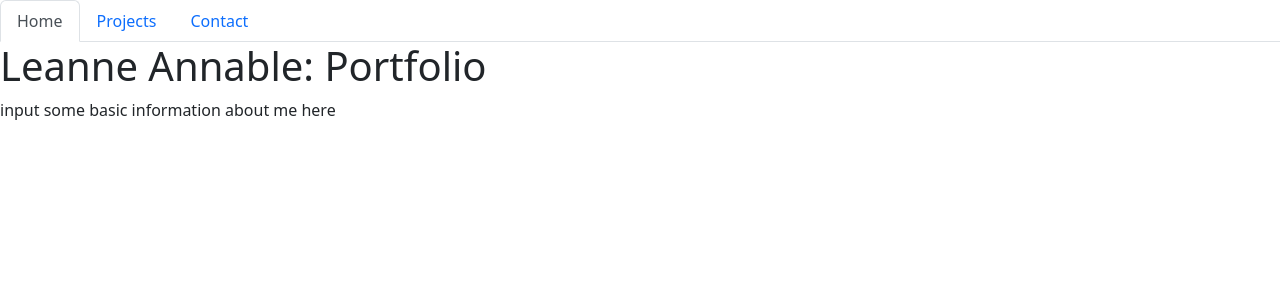
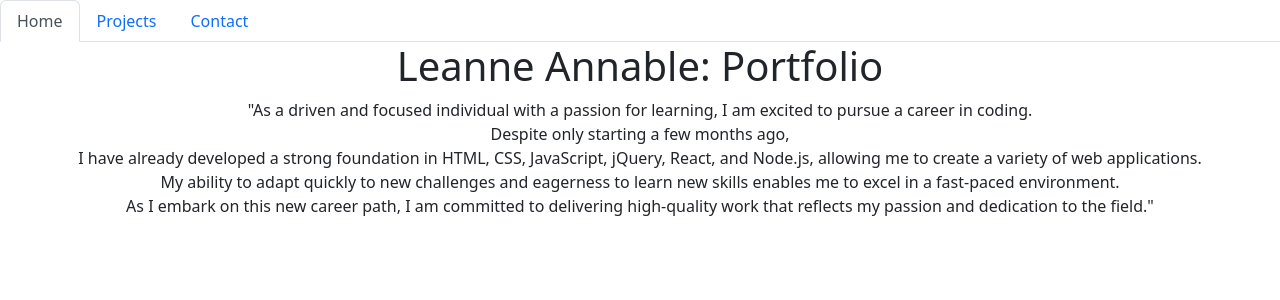
Before and after one commit to Leanne-Annable/React-Portfolio, a React (Create React App) app in the folder reactportfolio/: page / in a window 1280 px wide. Shown: the top 300 px of the page. Built offline with nearby package versions, Linux system fonts and the light colour scheme.

Commit message:
added css files for each page

```diff
--- a/reactportfolio/src/App.js
+++ b/reactportfolio/src/App.js
@@ -1,15 +1,15 @@
 import React from 'react';
 import { BrowserRouter as Router, Route, Routes } from 'react-router-dom';
 import NavTabs from './components/NavTabs';
-import Home from './components/pages/Home';
-import Projects from './components/pages/projects';
-import Contact from './components/pages/Contact';
+import Home from './components/pages/Home/Home';
+import Projects from './components/pages/Projects/Projects';
+import Contact from './components/pages/Contact/Contact';
 
 
 function App() {
   return (
     <Router>
-      <div>
+      <div className="mainApp">
         <NavTabs />
         {/* Wrap Route elements in a Routes component */}
         <Routes>
--- a/reactportfolio/src/components/NavTabs.js
+++ b/reactportfolio/src/components/NavTabs.js
@@ -1,10 +1,12 @@
 import React from 'react';
 import { NavLink } from 'react-router-dom';
+import "./NavTabs.css";
 
 function NavTabs() {
   return (
     <ul className="nav nav-tabs">
       <li className="nav-item">
+        {/* Used code from 13.3.6 coursework for Navbar layout */}
         {/* NavLink is the same as using an <a> tag e.g <a href="/about">About</a>*/}
         <NavLink
           to="/"
--- a/reactportfolio/src/components/pages/Contact.js
+++ /dev/null
@@ -1,16 +0,0 @@
-import React from 'react';
-
-
-function Contact(props) {
-  return (
-    <div>
-      <h1>Contact Me!</h1>
-      <p>
-        Please feel free to contact me for further information about my work.
-      </p>
-
-    </div>
-  );
-}
-
-export default Contact;
--- /dev/null
+++ b/reactportfolio/src/components/pages/Contact/Contact.js
@@ -0,0 +1,29 @@
+import React from 'react';
+import "./Contact.css"
+
+
+function Contact(props) {
+  return (
+    <div className="contact">
+      <h1>Contact Me!</h1>
+      <p>
+        Please feel free to contact me for further information about my work.
+      </p>
+      {/* Contact page:
+
+Must include contact information:
+
+Email address
+
+Link to a PDF version of your CV
+
+Link to your GitHub profile
+
+Link to your LinkedIn page
+
+Must have a contact form for handling events */}
+    </div>
+  );
+}
+
+export default Contact;
--- a/reactportfolio/src/components/pages/Home.js
+++ /dev/null
@@ -1,15 +0,0 @@
-import React from "react";
-
-function Home() {
-  return (
-    <div>
-      <h1>Leanne Annable:  Portfolio</h1>
-      {/* need to insert an image/avatar of me */}
-      <p>
-        input some basic information about me here
-      </p>
-    </div>
-  );
-}
-
-export default Home;
--- /dev/null
+++ b/reactportfolio/src/components/pages/Home/Home.css
@@ -0,0 +1,7 @@
+.home{
+    text-align: center;
+}
+
+.brandStatement{
+    text-align: center;
+}
--- /dev/null
+++ b/reactportfolio/src/components/pages/Home/Home.js
@@ -0,0 +1,32 @@
+import React from "react";
+import "./Home.css";
+
+function Home() {
+  return (
+    <div className="home">
+      <h1>Leanne Annable:  Portfolio</h1>
+      {/* Home page:
+
+This should be a welcome landing page that contains:
+
+Your Name
+
+A headshot of you (or an avatar)
+
+Your brand statement
+
+Some indication that this is your portfolio site */}
+      <p className="brandStatement">
+      "As a driven and focused individual with a passion for learning, I am excited to pursue a career in coding. <br/>
+      Despite only starting a few months ago, <br/>
+      I have already developed a strong foundation in HTML, CSS, JavaScript, jQuery, React, and Node.js,
+      allowing me to create a variety of web applications.<br/>
+      My ability to adapt quickly to new challenges and eagerness to learn new skills enables me to excel in a fast-paced environment. <br/>
+      As I embark on this new career path, I am committed to delivering high-quality work that reflects my passion and dedication to the field."
+      {/* "As a junior coder, I have a strong passion for creating web applications that solve problems and make a difference. With a focus on continuous learning and improvement, I thrive on exploring new coding techniques and technologies. My adaptability and drive allow me to work effectively in fast-paced environments, and I'm constantly seeking out new challenges to expand my skills. Through my work, I aim to bring innovation and value to the projects I work on, while delivering results that exceed expectations." */}
+      </p>
+    </div>
+  );
+}
+
+export default Home;
--- /dev/null
+++ b/reactportfolio/src/components/pages/Projects/Projects.js
@@ -0,0 +1,35 @@
+import React from "react";
+import "./Projects.css"
+
+function Projects() {
+  return (
+    <div className="projects">
+      <h1>Projects Page</h1>
+      <p>
+        This is a selection of my previous Challenges that I created during my bootcamp
+      </p>
+{/* need six links to six challenge projects
+Must render six instances of the Project component dynamically
+
+Be sure to store your project details data in a JSON file and import it into your project (spongebob project)
+
+Project:
+
+Must be a reusable component that ingests JSON data as props and renders a single instance for each project
+
+Must utilize Router props to properly render the right project based on user selection
+
+Must render the following info:
+
+Project title
+
+Link to the deployed version
+
+Link to the GitHub repository
+
+GIF or screenshot of the deployed application */}
+    </div>
+  );
+}
+
+export default Projects;
--- a/reactportfolio/src/components/pages/projects.js
+++ /dev/null
@@ -1,14 +0,0 @@
-import React from "react";
-
-function Projects() {
-  return (
-    <div>
-      <h1>Projects Page</h1>
-      <p>
-        This is a selection of my previous Challenges that I created during my bootcamp
-      </p>
-    </div>
-  );
-}
-
-export default Projects;
```
Also changed, not shown: reactportfolio/src/components/NavTabs.css (added), reactportfolio/src/components/pages/Contact/Contact.css (added), reactportfolio/src/components/pages/Projects/Projects.css (added).
